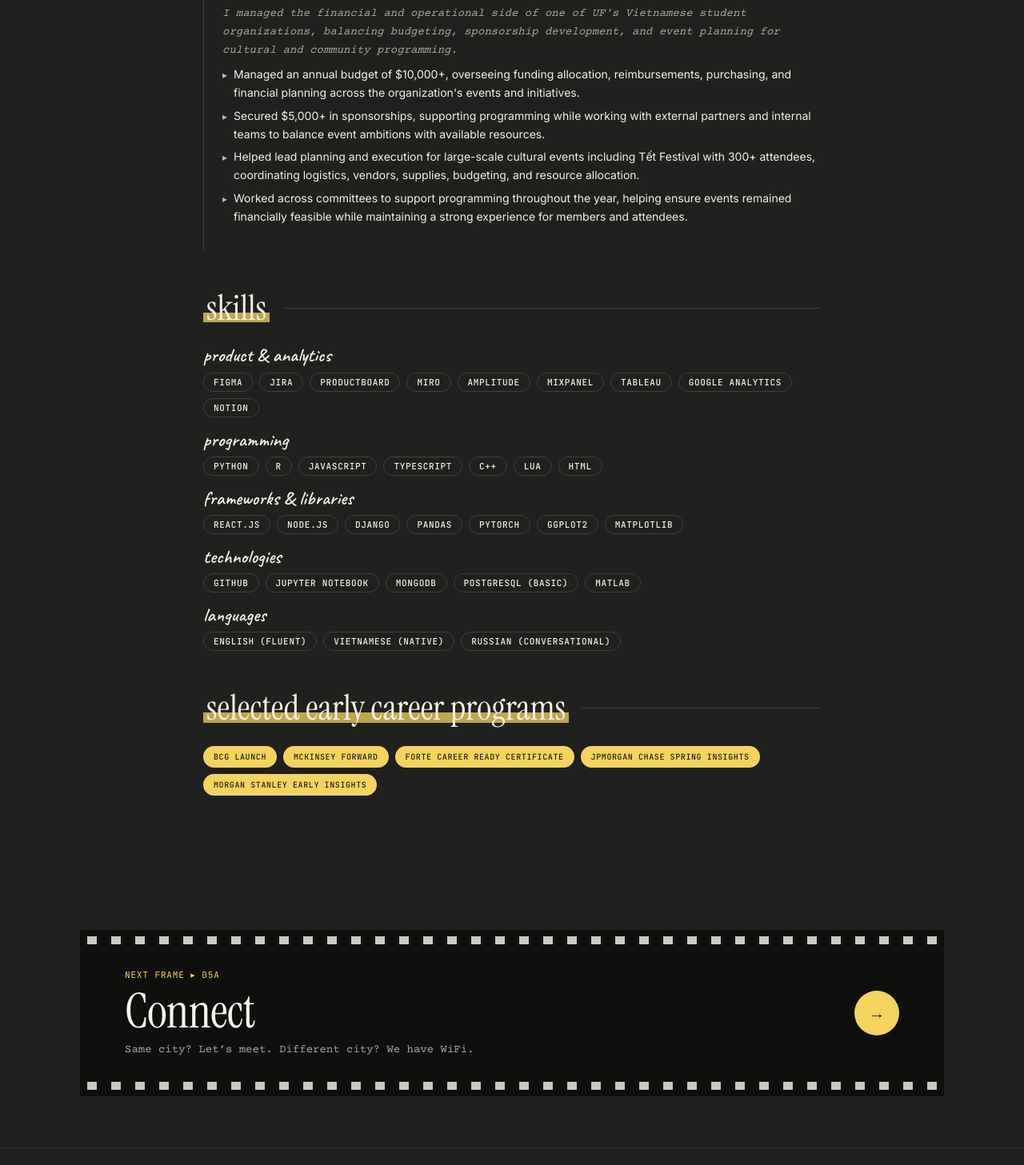
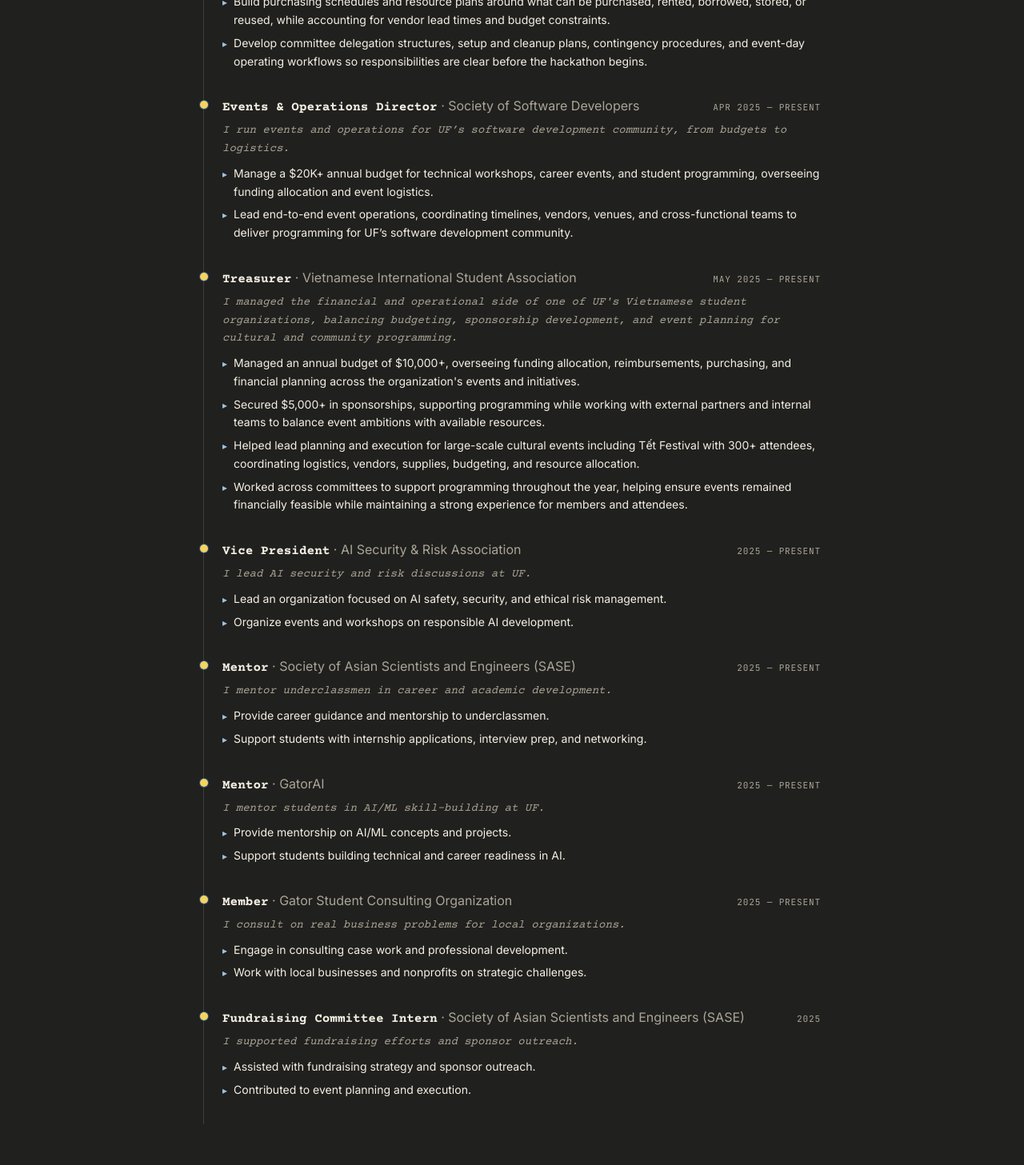
Before and after one commit to phammy237/mypham-film, a Next.js app: page /cv in a window 1280 px wide. Shown: the part 3980-5437 px from the top of the page at 80% size. Built offline with nearby package versions, Linux system fonts and the light colour scheme.

Commit message:
Add Events & Operations Director (Society of Software Developers); sync every involvement into the CV

```diff
--- a/app/involvements/page.tsx
+++ b/app/involvements/page.tsx
@@ -27,6 +27,18 @@
 };
 
 const involvements: Involvement[] = [
+  {
+    role: "Events & Operations Director",
+    org: "Society of Software Developers",
+    period: "Apr 2025 — Present",
+    type: "Leadership",
+    description: "Running events and operations for UF’s software development community.",
+    bullets: [
+      "Manage a $20K+ annual budget for technical workshops, career events, and student programming, overseeing funding allocation and event logistics.",
+      "Lead end-to-end event operations, coordinating timelines, vendors, venues, and cross-functional teams to deliver programming for UF’s software development community.",
+    ],
+    awards: [],
+  },
   {
     role: "External Vice President",
     org: "UF Data Science & Informatics Club",
--- a/components/film/FilmHome.tsx
+++ b/components/film/FilmHome.tsx
@@ -221,7 +221,8 @@
     // eslint-disable-next-line react-hooks/exhaustive-deps
   }, []);
   const featured = FEATURED.map(bySlug).filter((p): p is Project => !!p);
-  const roles = leadership.slice(0, 3);
+  const SHOWN_ROLES = ["UF Data Science & Informatics", "WingHacks", "Vietnamese International Student Association"];
+  const roles = SHOWN_ROLES.map((c) => leadership.find((l) => l.company === c)).filter((l): l is (typeof leadership)[number] => !!l);
   const ed = education[0];
   const languages = skills.Languages.map((l) => l.split(" ")[0]).join(" / ").replace("Russian", "Russian-ish");
 
--- a/data/cv.ts
+++ b/data/cv.ts
@@ -72,9 +72,19 @@
 
 export const leadership = [
   {
+    role: "Fellow",
+    company: "Product Space",
+    period: "2026 — Present",
+    description: "I work as a selected fellow on real product strategy challenges for live clients.",
+    bullets: [
+      "Working as a product strategy fellow on live client projects (Lattéra, Gator Creek LLC).",
+      "Designing MVP pilot measurement systems and go-to-market strategies.",
+    ],
+  },
+  {
     role: "External Vice President",
     company: "UF Data Science & Informatics",
-    period: "Apr 2025 — Present",
+    period: "May 2025 — Present",
     description: "I lead external partnerships and career-focused initiatives for one of UF's largest data science organizations, working with companies, research labs, startups, and university partners to create more opportunities for students beyond regular club programming.",
     bullets: [
       "Built relationships with organizations including AIIRI, Google, Microsoft, Deloitte, startups, and UF Career Connections Center, helping secure funding, launch student-facing projects, and develop career-readiness programming.",
@@ -96,6 +106,16 @@
     ],
   },
   {
+    role: "Events & Operations Director",
+    company: "Society of Software Developers",
+    period: "Apr 2025 — Present",
+    description: "I run events and operations for UF’s software development community, from budgets to logistics.",
+    bullets: [
+      "Manage a $20K+ annual budget for technical workshops, career events, and student programming, overseeing funding allocation and event logistics.",
+      "Lead end-to-end event operations, coordinating timelines, vendors, venues, and cross-functional teams to deliver programming for UF’s software development community.",
+    ],
+  },
+  {
     role: "Treasurer",
     company: "Vietnamese International Student Association",
     period: "May 2025 — Present",
@@ -105,6 +125,56 @@
       "Secured $5,000+ in sponsorships, supporting programming while working with external partners and internal teams to balance event ambitions with available resources.",
       "Helped lead planning and execution for large-scale cultural events including Tết Festival with 300+ attendees, coordinating logistics, vendors, supplies, budgeting, and resource allocation.",
       "Worked across committees to support programming throughout the year, helping ensure events remained financially feasible while maintaining a strong experience for members and attendees.",
+    ],
+  },
+  {
+    role: "Vice President",
+    company: "AI Security & Risk Association",
+    period: "2025 — Present",
+    description: "I lead AI security and risk discussions at UF.",
+    bullets: [
+      "Lead an organization focused on AI safety, security, and ethical risk management.",
+      "Organize events and workshops on responsible AI development.",
+    ],
+  },
+  {
+    role: "Mentor",
+    company: "Society of Asian Scientists and Engineers (SASE)",
+    period: "2025 — Present",
+    description: "I mentor underclassmen in career and academic development.",
+    bullets: [
+      "Provide career guidance and mentorship to underclassmen.",
+      "Support students with internship applications, interview prep, and networking.",
+    ],
+  },
+  {
+    role: "Mentor",
+    company: "GatorAI",
+    period: "2025 — Present",
+    description: "I mentor students in AI/ML skill-building at UF.",
+    bullets: [
+      "Provide mentorship on AI/ML concepts and projects.",
+      "Support students building technical and career readiness in AI.",
+    ],
+  },
+  {
+    role: "Member",
+    company: "Gator Student Consulting Organization",
+    period: "2025 — Present",
+    description: "I consult on real business problems for local organizations.",
+    bullets: [
+      "Engage in consulting case work and professional development.",
+      "Work with local businesses and nonprofits on strategic challenges.",
+    ],
+  },
+  {
+    role: "Fundraising Committee Intern",
+    company: "Society of Asian Scientists and Engineers (SASE)",
+    period: "2025",
+    description: "I supported fundraising efforts and sponsor outreach.",
+    bullets: [
+      "Assisted with fundraising strategy and sponsor outreach.",
+      "Contributed to event planning and execution.",
     ],
   },
 ];
```
